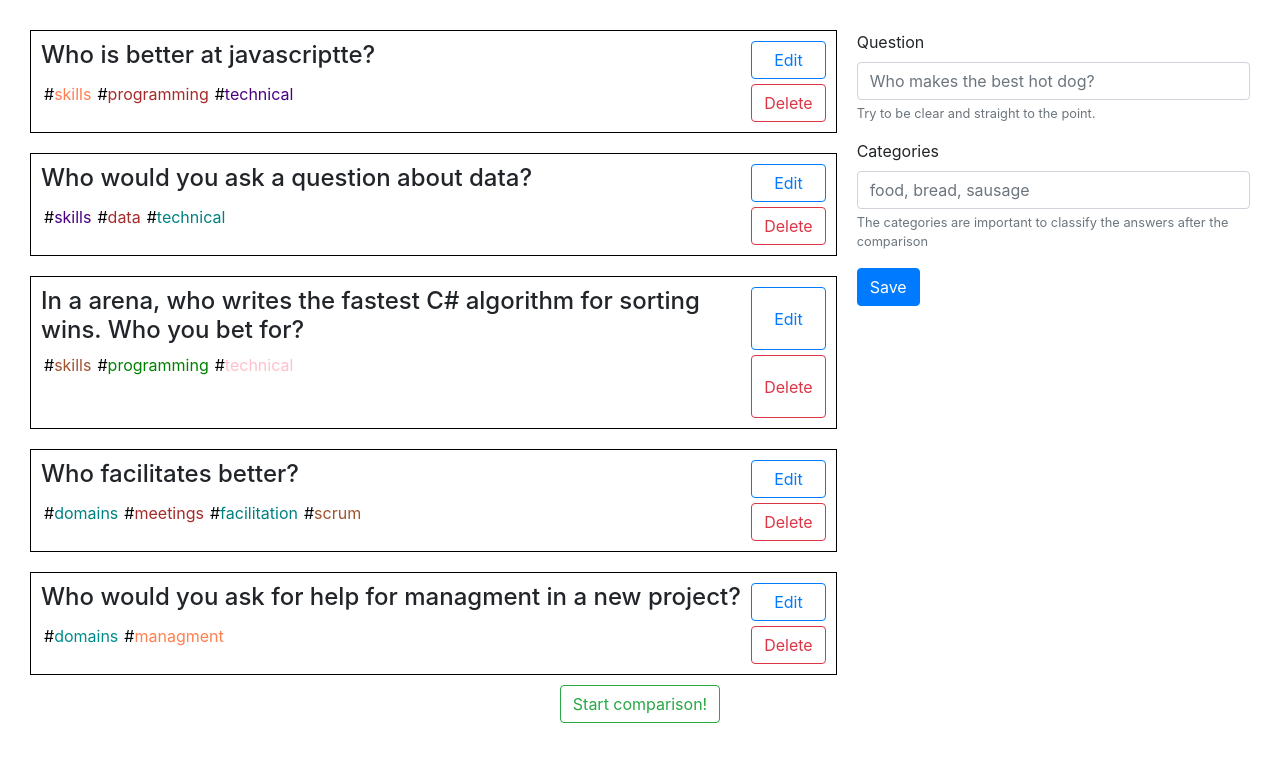
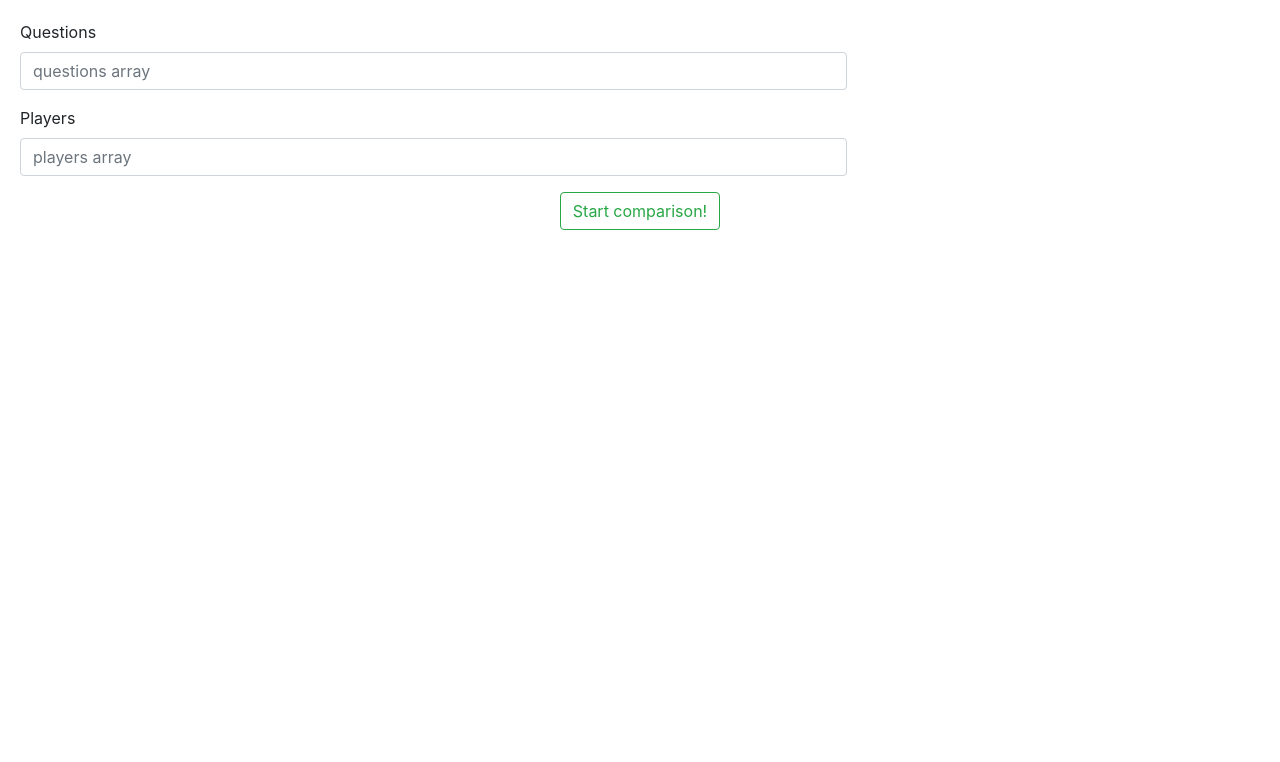
Before and after one commit to vitmistina/skill-comparator, a React (Create React App) app: page /new in a window 1280 px wide. Shown: the top 762 px of the page. Built offline with nearby package versions, Linux system fonts and the light colour scheme; what re-base would draw is missing.

Commit message:
upload of players and questions possible

```diff
--- a/src/QuestionsMenu.js
+++ b/src/QuestionsMenu.js
@@ -6,6 +6,7 @@ import FormControl from "react-bootstrap/FormControl";
 import "./QuestionsMenu.css";
 import uuidv1 from "uuid";
 import DummyData from "./DummyData";
+import base from "./base";
 
 class QuestionsMenu extends React.Component {
   constructor(props) {
@@ -14,16 +15,36 @@ class QuestionsMenu extends React.Component {
   }
 
   state = {
-    questions: {}
+    questions: "",
+    players: ""
   };
+  // componentDidMount() {
+  //   const dummyData = new DummyData();
+  //   const allQuestions = dummyData.getAllQuestions();
+
+  //   const stateData = { ...this.state.questions };
+
+  //   this.setState({ questions: allQuestions });
+  // }
 
   componentDidMount() {
-    const dummyData = new DummyData();
-    const allQuestions = dummyData.getAllQuestions();
+    const uid = this.props.match.params.Id;
+    if (uid) {
+      this.refs = [
+        base.bindToState(`${uid}/questions`, {
+          context: this,
+          state: "questions"
+        }),
+        base.bindToState(`${uid}/players`, {
+          context: this,
+          state: "players"
+        })
+      ];
+    }
+  }
 
-    const stateData = { ...this.state.questions };
-
-    this.setState({ questions: allQuestions });
+  componentWillUnmount() {
+    this.refs.forEach && this.refs.forEach(ref => base.removeBinding(ref));
   }
 
   addQuestion = () => {
@@ -35,14 +56,48 @@ class QuestionsMenu extends React.Component {
   };
 
   startComparison = () => {
-    const newId = uuidv1();
-    this.props.history.push("/questions/" + newId);
+    const newId = this.props.match.params.Id || uuidv1();
+    const { questions, players } = this.state;
+    base.post(newId, {
+      data: {
+        questions: JSON.parse(questions),
+        players: JSON.parse(players)
+      },
+      then: err => {
+        if (err) return console.log(err);
+        this.props.history.push("/lobby/" + newId);
+      }
+    });
   };
 
   render() {
     return (
       <div className="questionsMainGrid">
-        <div className="questionsGrid">
+        <Form>
+          <Form.Group controlId="questions">
+            <Form.Label>Questions</Form.Label>
+            <Form.Control
+              type="textarea"
+              placeholder="questions array"
+              value={this.state.questions}
+              onChange={event => {
+                this.setState({ questions: event.target.value });
+              }}
+            />
+          </Form.Group>
+          <Form.Group controlId="players">
+            <Form.Label>Players</Form.Label>
+            <Form.Control
+              type="textarea"
+              placeholder="players array"
+              value={this.state.players}
+              onChange={event => {
+                this.setState({ players: event.target.value });
+              }}
+            />
+          </Form.Group>
+        </Form>
+        {/* <div className="questionsGrid">
           {Object.keys(this.state.questions).map(key => (
             <Question question={this.state.questions[key]} />
           ))}
@@ -73,7 +128,7 @@ class QuestionsMenu extends React.Component {
               Save
             </Button>
           </Form>
-        </div>
+        </div> */}
         <div className="startComparisson">
           <Button onClick={this.startComparison} variant="outline-success">
             Start comparison!
--- a/src/Router.js
+++ b/src/Router.js
@@ -6,14 +6,22 @@ import Results from "./Results";
 import LiveComparator from "./LiveComparator";
 import HomePage from "./HomePage";
 import QuestionsMenu from "./QuestionsMenu";
+import MainScreenLobby from "./MainScreenLobby";
 
 const Router = () => (
   <BrowserRouter>
     <Switch>
       <Route path="/results/:Id" render={props => <Results {...props} />} />
+      <Route
+        path="/lobby/:Id"
+        render={props => <MainScreenLobby {...props} />}
+      />
       <Route path="/live/:Id" render={props => <LiveComparator {...props} />} />
       <Route path="/questions/:Id" render={props => <App {...props} />} />
-      <Route path="/new/" render={props => <QuestionsMenu {...props} />} />
+      <Route
+        path={["/new/:Id", "/new/"]}
+        render={props => <QuestionsMenu {...props} />}
+      />
       <Route exact path="/" component={HomePage} />
       <Route component={NotFound} />
     </Switch>
--- a/src/ScoresColumn.js
+++ b/src/ScoresColumn.js
@@ -55,7 +55,7 @@ const ScoresColumn = props => {
               className="score"
               style={{
                 backgroundColor: palette(elo || 1000),
-                color: elo > max - (max - min) / 3 ? "#ededed" : "#444444"
+                color: elo > max - (max - min) / 2 ? "#ededed" : "#444444"
               }}
             >
               {elo || 1000}
```
Also changed, not shown: src/examplePlayers.json (added, +16 -0 lines), src/exampleQuestions.json (added, +27 -0 lines).
